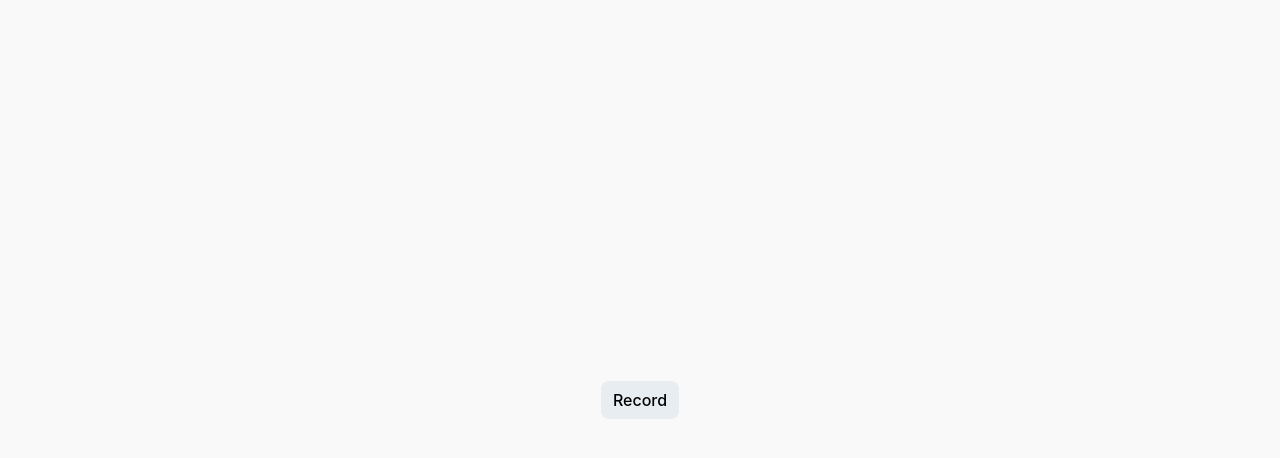
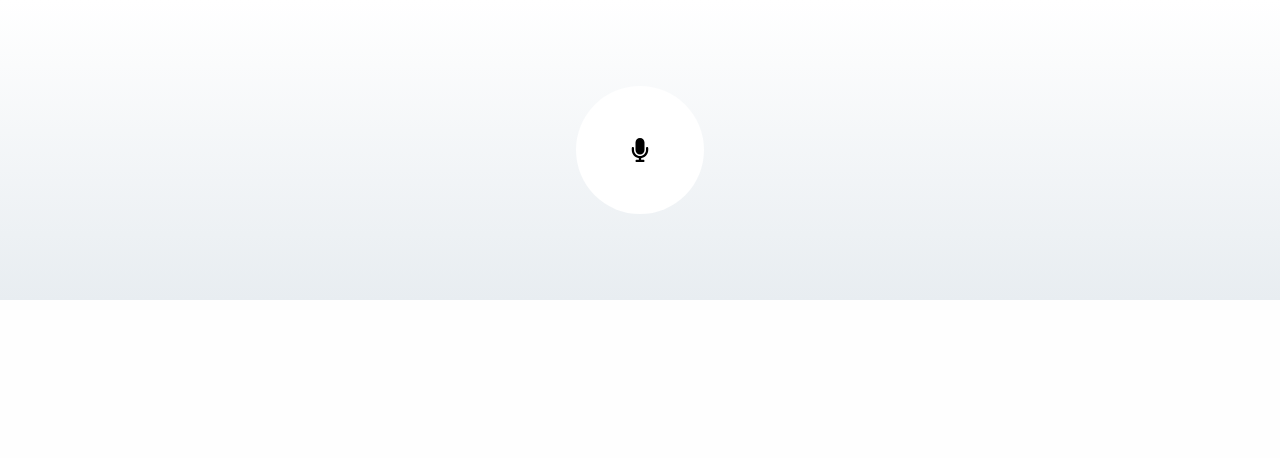
Before and after one commit to andyepx/voice-recorder, a React (Vite) app: page / in a window 1280 px wide. Shown: the top 458 px of the page. Built offline with nearby package versions, Linux system fonts and the light colour scheme.

Commit message:
Recorder component and style

```diff
--- a/src/App.tsx
+++ b/src/App.tsx
@@ -4,8 +4,8 @@ import style from './app.module.scss'
 import OpenAI from 'openai';
 import {getObjectStore} from "./utils/objectStore.ts";
 import {Recording, RecordingData} from "./types";
-import {FrequencyChart} from "./components/frequencyChart/frequencyChart.tsx";
 import {Clip} from "./components/clip/clip.tsx";
+import {Recorder} from "./components/recorder/recorder.tsx";
 
 const openai = new OpenAI({
     apiKey: localStorage.getItem("OPENAI_API_KEY") || "",
@@ -13,10 +13,6 @@ const openai = new OpenAI({
 });
 
 function App() {
-    const [mediaRecorder, setMediaRecorder] = useState<MediaRecorder | null>(null);
-    const [stream, setStream] = useState<MediaStream | null>(null);
-
-    const [recordingState, setRecordingState] = useState<RecordingState>("inactive");
     const [online, setOnline] = useState<boolean>(navigator.onLine);
 
     const [recordings, setRecordings] = useState<Recording[]>([]);
@@ -98,79 +94,6 @@ function App() {
         });
     }, []);
 
-    const startRecording = () => {
-        if (!mediaRecorder) {
-            navigator.mediaDevices
-                .getUserMedia({audio: true})
-                .then((stream) => {
-                        const recorder = new MediaRecorder(stream);
-                        setStream(stream);
-
-                        let chunks: Blob[] = [];
-                        recorder.ondataavailable = (e) => {
-                            chunks.push(e.data);
-                        };
-
-                        recorder.onstop = () => {
-                            console.log("recorder stopped");
-
-                            const date = new Date();
-                            const clipName = date.toDateString() + " " + date.toLocaleTimeString();
-                            const blob = new Blob(chunks, {type: "audio/ogg; codecs=opus"});
-                            chunks = [];
-
-                            getObjectStore().then(os => {
-                                os.put({
-                                    transcription: "",
-                                    audio: blob
-                                }, clipName);
-
-                                os.get(clipName).onsuccess = function () {
-                                    const r = this.result as RecordingData;
-
-                                    setRecordings(p => [...p, {
-                                        url: window.URL.createObjectURL(r.audio),
-                                        label: clipName,
-                                        transcription: "",
-                                        transcriptionStatus: online ? "in-progress" : "unavailable"
-                                    }]);
-
-                                    transcribe(clipName, r.audio);
-                                };
-                            });
-
-                            stream.getTracks().forEach(t => t.stop());
-                            setMediaRecorder(null);
-                            setStream(null);
-                        };
-
-                        recorder.start();
-                        setRecordingState(recorder.state);
-
-                        setMediaRecorder(recorder);
-                    }
-                );
-        }
-    }
-
-    const stopRecording = () => {
-        if (!mediaRecorder) return;
-        mediaRecorder.stop();
-        setRecordingState(mediaRecorder.state);
-    }
-
-    const pauseResumeRecording = () => {
-        if (!mediaRecorder) return;
-
-        if (recordingState === "paused") {
-            mediaRecorder.resume();
-            setRecordingState(mediaRecorder.state);
-        } else {
-            mediaRecorder.pause();
-            setRecordingState(mediaRecorder.state);
-        }
-    }
-
     const deleteRecording = (key: string) => {
         getObjectStore().then(os => os.delete(key));
         setRecordings(p => p.filter(x => x.label !== key));
@@ -178,22 +101,23 @@ function App() {
 
     return (
         <>
-            {mediaRecorder ? <div>
-                <button onClick={stopRecording}>Stop</button>
-                <button onClick={pauseResumeRecording}>
-                    {recordingState === "paused" ? "Resume" : "Pause"}
-                </button>
-            </div> : <div>
-                <button onClick={startRecording}>Record</button>
-            </div>}
+            <Recorder recordingSaved={(clipName: string, audio: Blob) => {
+                setRecordings(p => [...p, {
+                    url: window.URL.createObjectURL(audio),
+                    label: clipName,
+                    transcription: "",
+                    transcriptionStatus: online ? "in-progress" : "unavailable"
+                }]);
 
-            {stream ? <FrequencyChart stream={stream!}/> : <></>}
+                transcribe(clipName, audio);
+            }}/>
+
 
             <div className={style['clips']}>
                 {recordings
                     .sort((a, b) => b.label.localeCompare(a.label))
                     .map((r, ix) => (
-                        <Clip key={ix} recording={r} deleteRecording={deleteRecording} />
+                        <Clip key={r.label} recording={r} deleteRecording={deleteRecording}/>
                     ))}
             </div>
         </>
--- a/src/app.module.scss
+++ b/src/app.module.scss
@@ -1,5 +1,9 @@
 .clips {
   width: 100%;
+  max-width: 80vw;
+
+  margin-top: 2rem;
+
   display: flex;
   flex-direction: row;
   flex-wrap: wrap;
--- a/src/components/clip/style.module.scss
+++ b/src/components/clip/style.module.scss
@@ -8,9 +8,9 @@
   border: 2px solid var(--theme-grey);
   transition: all 0.2s ease-in-out;
   overflow: hidden;
-  margin: 1rem;
+  margin: .5rem;
 
-  width: 500px;
+  width: calc(33% - 1rem);
 
   &:hover, &.active {
     box-shadow: 0 0 3px var(--theme-pink);
--- a/src/components/frequencyChart/frequencyChart.tsx
+++ b/src/components/frequencyChart/frequencyChart.tsx
@@ -1,4 +1,4 @@
-import {useEffect, useRef} from "react";
+import {useEffect, useRef, useState} from "react";
 
 // Inspired by https://aerik.github.io/NoteDetector.htm
 // interesting:  http://www.phy.mtu.edu/~suits/Physicsofmusic.html
@@ -114,34 +114,50 @@ const notes: { n: string, h: number, power?: number }[] = [
     // {n: 'B8', h: 7902.13}
 ];
 
-export function FrequencyChart({stream}: { stream: MediaStream }) {
+export function FrequencyChart({mediaRecorder}: { mediaRecorder: MediaRecorder | null }) {
+    const canvasRef = useRef<HTMLCanvasElement>(null);
+    const [intervalId, setIntervalId] = useState<number | null>(null);
 
-    const canvasRef = useRef<HTMLCanvasElement>(null);
+    let analyser: AnalyserNode | null = null;
+    let hertzBinSize = 1;
+    let frequencyData = new Uint8Array(1);
 
-    const audioCtx = new window.AudioContext();
-    const analyser = audioCtx.createAnalyser();
+    useEffect(() => {
+        if (mediaRecorder) {
+            clearCanvas();
+
+            const audioCtx = new AudioContext();
+            analyser = audioCtx.createAnalyser();
             analyser.smoothingTimeConstant = 0.2; //default is 0.8, less is more responsive
             analyser.minDecibels = -95; //-100 is default and is more sensitive (more noise)
             analyser.fftSize = 8192 * 4; //need at least 8192 to detect differences in low notes
             const sampleRate = audioCtx.sampleRate;
             const gainNode = audioCtx.createGain();
             gainNode.connect(audioCtx.destination);
+            hertzBinSize = sampleRate / analyser.fftSize;
+            frequencyData = new Uint8Array(analyser.frequencyBinCount);
 
-    const hertzBinSize = sampleRate / analyser.fftSize;
-    console.log("bin size: " + hertzBinSize);
-    const frequencyData = new Uint8Array(analyser.frequencyBinCount);
-    const buflen = frequencyData.length;
-    getTones();
-
-    useEffect(() => {
-        if (stream) {
-            const micSource = audioCtx.createMediaStreamSource(stream);
+            const micSource = audioCtx.createMediaStreamSource(mediaRecorder.stream);
             micSource.connect(gainNode);
             micSource.connect(analyser);
+
+            setIntervalId(setInterval(getTones, 50) as unknown as number);
+        } else {
+            if (intervalId) {
+                clearInterval(intervalId);
             }
-    }, []);
+            clearCanvas();
+        }
+    }, [mediaRecorder]);
+
 
     function getTones() {
+        if (!analyser) {
+            clearCanvas();
+            return;
+        }
+
+        const buflen = frequencyData.length;
         analyser.getByteFrequencyData(frequencyData);
         let count = 0;
         let total = 0;
@@ -187,34 +203,85 @@ export function FrequencyChart({stream}: { stream: MediaStream }) {
         }
 
         drawNotes();
-        setTimeout(function () {
-            requestAnimationFrame(getTones)
-        }, 50);
     }
 
     function drawNotes() {
         if (!canvasRef.current) return;
 
         const ctx = canvasRef.current!.getContext("2d")!;
-        canvasRef.current!.height = 500;
+        canvasRef.current!.height = 300;
         canvasRef.current!.width = 1000;
 
-        const scale = canvasRef.current!.width / (notes[notes.length - 1].h - notes[0].h);
+        ctx.lineWidth = 3;
+        ctx.lineJoin = "round";
+        ctx.lineCap = "round";
 
+        const scaleX = canvasRef.current!.width / (notes[notes.length - 1].h - notes[0].h);
+
+        ctx.strokeStyle = "#4058F2";
         ctx.beginPath();
-        // ctx.moveTo(0, canvasRef.current!.height / 2);
-        // ctx.lineTo(canvasRef.current!.width, canvasRef.current!.height / 2);
-
-        ctx.moveTo(notes[0].h * scale, canvasRef.current!.height / 2);
-
+        ctx.moveTo(notes[0].h * scaleX, canvasRef.current!.height / 2);
         notes.forEach((n, i) => {
             if (i > 0) {
-                ctx.lineTo(n.h * scale, canvasRef.current!.height / 2 - (n.power || 0));
+                ctx.lineTo(n.h * scaleX, (canvasRef.current!.height / 2 - (n.power || 0) * 0.5));
             }
-            // ctx.fillRect(n.h * scale, canvasRef.current!.height / 2 - (n.power || 0), 2, 2);
         });
+        ctx.stroke();
 
+        ctx.strokeStyle = "rgba(64,88,242,.3)";
+        ctx.beginPath();
+        ctx.moveTo(notes[0].h * scaleX, canvasRef.current!.height / 2);
+        notes.forEach((n, i) => {
+            if (i > 0) {
+                ctx.lineTo(n.h * scaleX, (canvasRef.current!.height / 2 + (n.power || 0) * 0.5));
+            }
+        });
         ctx.stroke();
+
+        ctx.strokeStyle = "rgb(233,81,209)";
+        ctx.beginPath();
+        ctx.moveTo(notes[0].h * scaleX, canvasRef.current!.height / 2);
+        notes.forEach((n, i) => {
+            if (i > 0) {
+                ctx.lineTo(n.h * scaleX - 8, (canvasRef.current!.height / 2 - (n.power || 0) * 0.5));
+            }
+        });
+        ctx.stroke();
+
+        ctx.strokeStyle = "rgba(233,81,209,.3)";
+        ctx.beginPath();
+        ctx.moveTo(notes[0].h * scaleX, canvasRef.current!.height / 2);
+        notes.forEach((n, i) => {
+            if (i > 0) {
+                ctx.lineTo(n.h * scaleX - 8, (canvasRef.current!.height / 2 + (n.power || 0) * 0.5));
+            }
+        });
+        ctx.stroke();
+
+        ctx.strokeStyle = "rgb(116,196,248)";
+        ctx.beginPath();
+        ctx.moveTo(notes[0].h * scaleX, canvasRef.current!.height / 2);
+        notes.forEach((n, i) => {
+            if (i > 0) {
+                ctx.lineTo(n.h * scaleX + 8, (canvasRef.current!.height / 2 - (n.power || 0) * 0.5));
+            }
+        });
+        ctx.stroke();
+
+        ctx.strokeStyle = "rgba(116,196,248,.3)";
+        ctx.beginPath();
+        ctx.moveTo(notes[0].h * scaleX, canvasRef.current!.height / 2);
+        notes.forEach((n, i) => {
+            if (i > 0) {
+                ctx.lineTo(n.h * scaleX + 8, (canvasRef.current!.height / 2 + (n.power || 0) * 0.5));
+            }
+        });
+        ctx.stroke();
+    }
+
+    function clearCanvas() {
+        const ctx = canvasRef.current!.getContext("2d")!;
+        ctx.clearRect(0, 0, canvasRef.current!.width, canvasRef.current!.height);
     }
 
     return <>
--- /dev/null
+++ b/src/components/recorder/recorder.tsx
@@ -0,0 +1,90 @@
+import style from './style.module.scss';
+import {FontAwesomeIcon} from "@fortawesome/react-fontawesome";
+import {FrequencyChart} from "../frequencyChart/frequencyChart.tsx";
+import {useEffect, useState} from "react";
+import {getObjectStore} from "../../utils/objectStore.ts";
+import {faMicrophone, faPause, faStop} from "@fortawesome/free-solid-svg-icons";
+
+export function Recorder({recordingSaved}: { recordingSaved: (clipName: string, audio: Blob) => void }) {
+    const [mediaRecorder, setMediaRecorder] = useState<MediaRecorder | null>(null);
+
+    const [recordingState, setRecordingState] = useState<RecordingState>("inactive");
+
+    const startRecording = () => {
+        if (recordingState !== "inactive") return;
+
+        if (!mediaRecorder) {
+            navigator.mediaDevices
+                .getUserMedia({audio: true})
+                .then((stream) => {
+                        const recorder = new MediaRecorder(stream);
+
+                        let chunks: Blob[] = [];
+                        recorder.ondataavailable = (e) => {
+                            chunks.push(e.data);
+                        };
+
+                        recorder.onstop = () => {
+                            const date = new Date();
+                            const clipName = date.toDateString() + " " + date.toLocaleTimeString();
+                            const blob = new Blob(chunks, {type: "audio/ogg; codecs=opus"});
+                            chunks = [];
+
+                            getObjectStore().then(os => {
+                                os.put({
+                                    transcription: "",
+                                    audio: blob
+                                }, clipName);
+
+                                os.get(clipName).onsuccess = function () {
+                                    recordingSaved(clipName, blob);
+                                };
+                            });
+
+                            stream.getTracks().forEach(t => t.stop());
+                            setMediaRecorder(null);
+                        };
+
+                        recorder.start();
+                        setRecordingState(recorder.state);
+
+                        setMediaRecorder(recorder);
+                    }
+                );
+        }
+    }
+
+    const stopRecording = () => {
+        if (!mediaRecorder) return;
+        mediaRecorder.stop();
+        setRecordingState(mediaRecorder.state);
+    }
+
+    const pauseResumeRecording = () => {
+        if (!mediaRecorder) return;
+
+        if (recordingState === "paused") {
+            mediaRecorder.resume();
+            setRecordingState(mediaRecorder.state);
+        } else {
+            mediaRecorder.pause();
+            setRecordingState(mediaRecorder.state);
+        }
+    }
+
+    return <div className={style['recorder']}>
+        <button className={style['small']} onClick={pauseResumeRecording}
+                hidden={mediaRecorder === null}>
+            <FontAwesomeIcon icon={faPause} size={"sm"}/>
+        </button>
+        <button>
+            <FontAwesomeIcon icon={faMicrophone} size={"xl"} onClick={startRecording}/>
+        </button>
+        <button className={style['small']}
+                hidden={mediaRecorder === null}>
+            <FontAwesomeIcon icon={faStop} size={"sm"} onClick={stopRecording}/>
+        </button>
+
+        <FrequencyChart mediaRecorder={mediaRecorder}/>
+    </div>;
+}
--- /dev/null
+++ b/src/components/recorder/style.module.scss
@@ -0,0 +1,34 @@
+.recorder {
+  display: flex;
+  flex-direction: row;
+  align-items: center;
+  justify-content: center;
+
+  width: 100%;
+  height: 300px;
+
+  background: linear-gradient(to bottom, white, var(--theme-grey));
+
+  button {
+    border-radius: 50%;
+    margin: .25rem;
+    background: white;
+
+    position: relative;
+    z-index: 1;
+
+    width: 8rem;
+    height: 8rem;
+
+    &.small {
+      width: 4rem;
+      height: 4rem;
+    }
+  }
+
+  canvas {
+    position: absolute;
+    z-index: 0;
+    top: 0;
+  }
+}
--- a/src/index.scss
+++ b/src/index.scss
@@ -15,17 +15,18 @@
   --theme-grey: #E8EDF1;
   --theme-grey-dark: #6B7280;
   --theme-text: #213547;
-  --theme-background: #f9f9f9;
+  --theme-background: #FEFEFE;
 
   color: var(--theme-text);
   background-color: var(--theme-background);
 }
 
 #root {
-  max-width: 1280px;
-  margin: 0 auto;
-  padding: 2rem;
-  text-align: center;
+  width: 100%;
+  display: flex;
+  flex-direction: column;
+  justify-content: flex-start;
+  align-items: center;
 }
 
 a {
@@ -41,7 +42,6 @@ a:hover {
 body {
   margin: 0;
   display: flex;
-  place-items: center;
   min-width: 320px;
   min-height: 100vh;
 }
```
Lines whose indentation alone changed are shown as unchanged.
